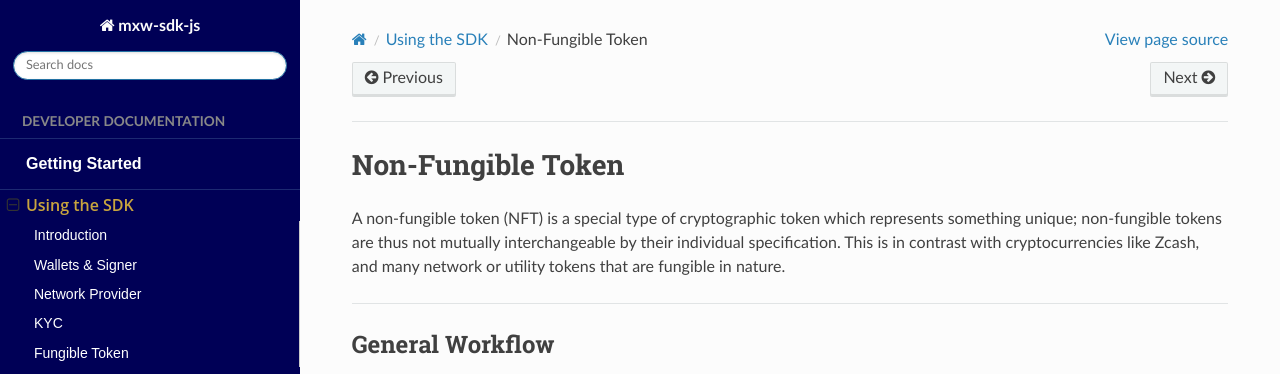
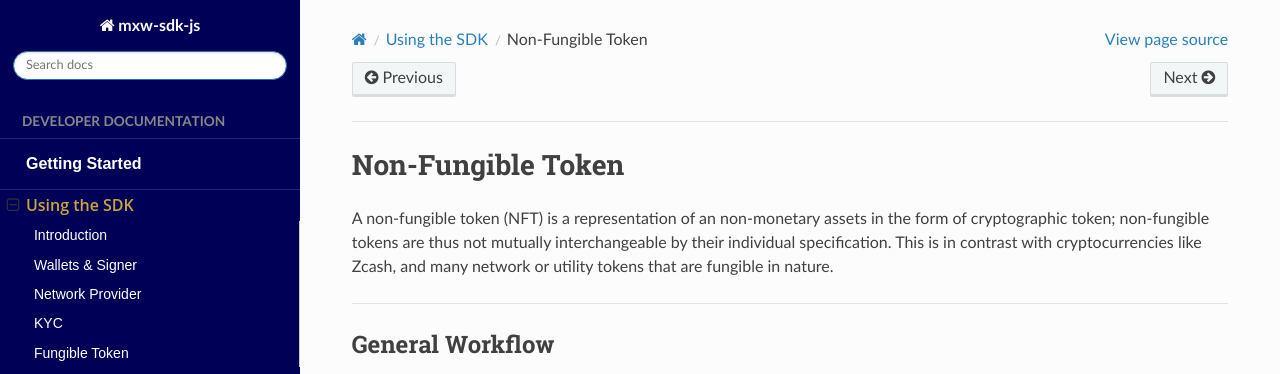
Before and after one commit to maxonrow/mxw-sdk-js, a Sphinx documentation site: the page built from docs/api-6nft.rst, in a window 1280 px wide and 900 px high. Shown: the top 374 px of the window. Built offline with Sphinx 7.4.7 and the Read the Docs theme 2.0.0, drawn with Linux system fonts in a browser that asks for light colours.

Commit message:
nft explantion

```diff
--- a/docs/api-6nft.rst
+++ b/docs/api-6nft.rst
@@ -6,7 +6,7 @@
 Non-Fungible Token
 ******************
 
-A non-fungible token (NFT) is a special type of cryptographic token which represents something unique; non-fungible
+A non-fungible token (NFT) is a representation of an non-monetary assets in the form of cryptographic token; non-fungible
 tokens are thus not mutually interchangeable by their individual specification. This is in contrast with
 cryptocurrencies like Zcash, and many network or utility tokens that are fungible in nature.
 
```
